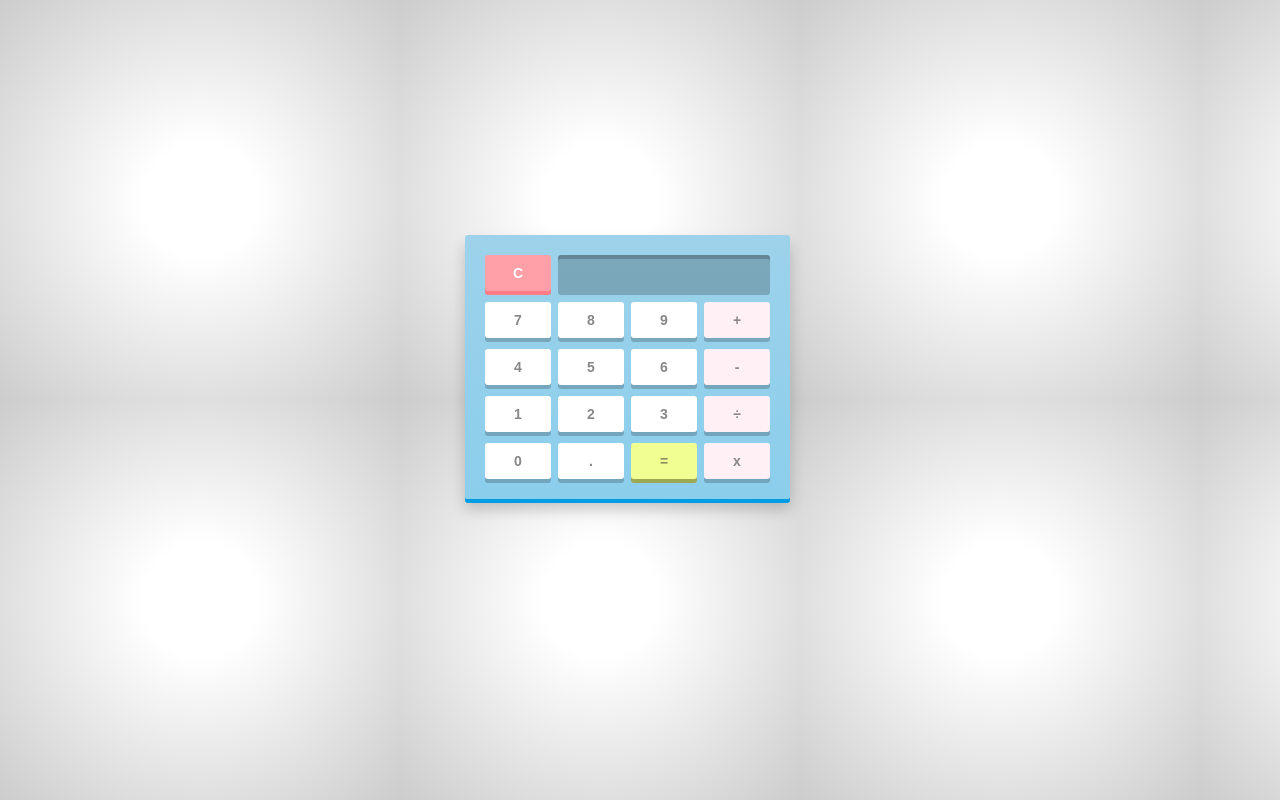
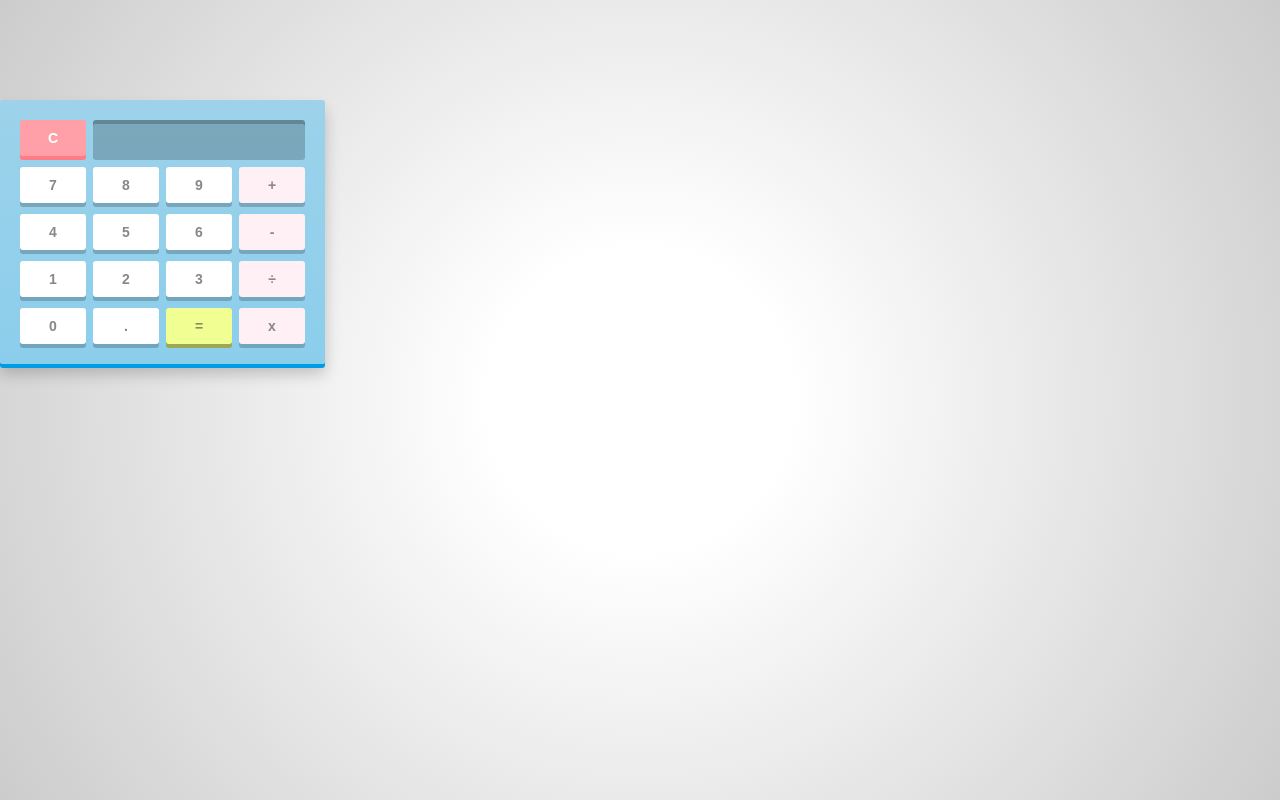
Before and after one commit to joeking11829/calculator, a plain HTML site: page index.html in a window 1280 px wide. Drawn offline with Linux system fonts and the light colour scheme.

Commit message:
change position of calculator

```diff
--- a/css/calculator.css
+++ b/css/calculator.css
@@ -16,8 +16,7 @@
 
 /* A nice BG gradient */
 html {
-	height: 400px;
-	width: 400px;
+	height: 100%;
 	background: white;
 	background: radial-gradient(circle, #fff 20%, #ccc);
 	background-size: cover;
@@ -27,8 +26,8 @@ html {
 #calculator {
 
     position: absolute;
-    top: 135px;
-    left: 465px;
+    top: 0px;
+    left: 0px;
 
     -webkit-transform: scale(1.0);
     transform: scale(1.0);
```
